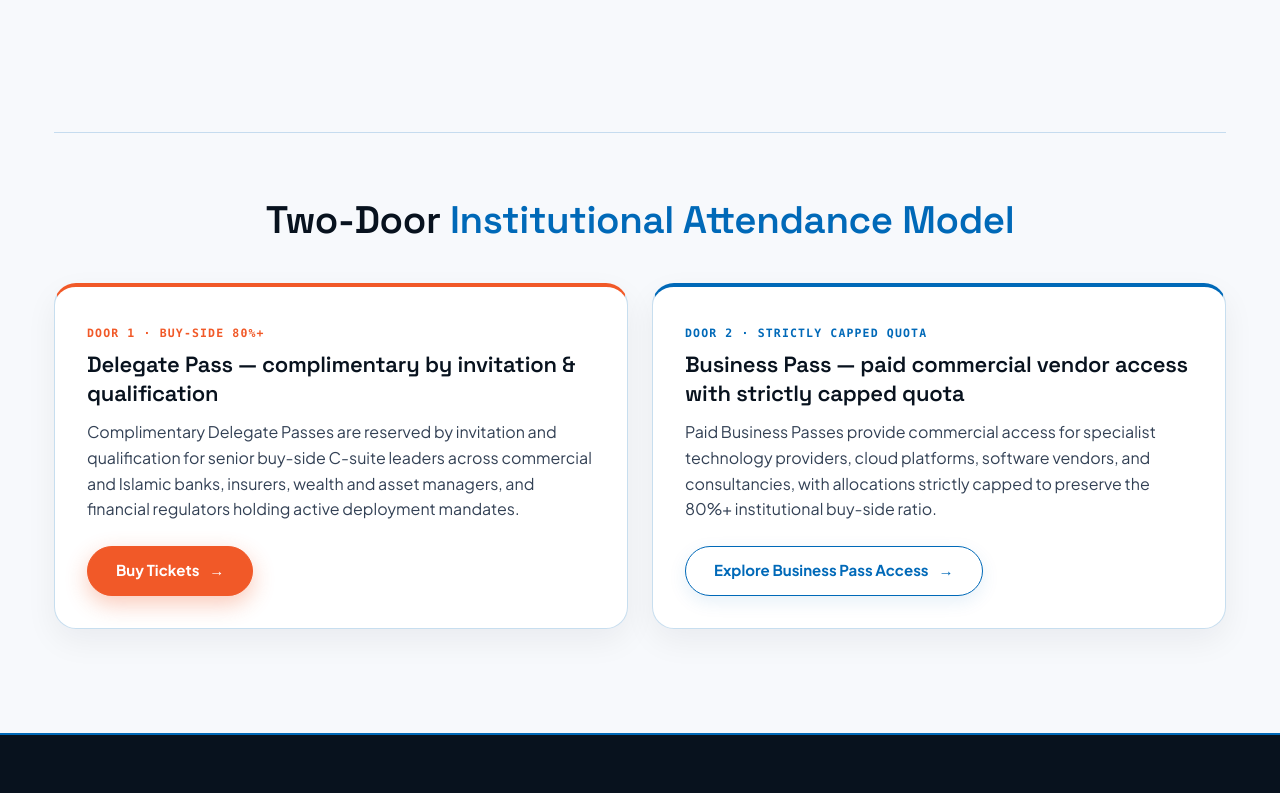
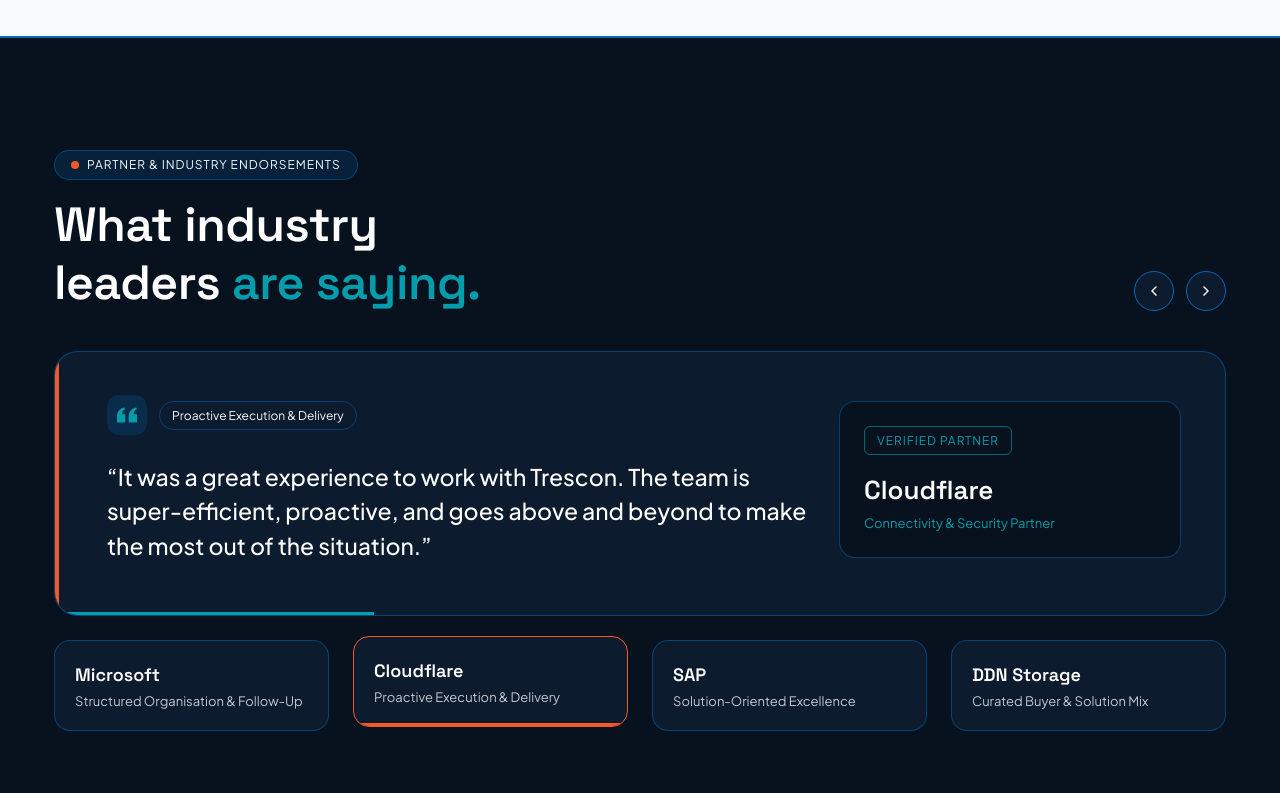
Before and after one commit to Trescon-Events/World-AI-Show-Dubai---Banking-2027, a Next.js app: page /banking/v3-preview in a window 1280 px wide. Shown: the part 9740-10533 px from the top of the page. Built offline with nearby package versions, Linux system fonts and the light colour scheme.

Commit message:
Move Two-Door Institutional Attendance Model from V3 homepage to Attend Delegate page

```diff
--- a/src/app/v3-preview/_components/NetworkingSectionV3.tsx
+++ b/src/app/v3-preview/_components/NetworkingSectionV3.tsx
@@ -1,7 +1,7 @@
 "use client";
 
 import { useEffect, useRef, useState } from "react";
-import { GradientText, V3_BASE } from "./SharedV3";
+import { GradientText } from "./SharedV3";
 
 const buyingUnitConstituencies = [
   {
@@ -179,7 +179,7 @@ function ThrivingEnvironmentShowcase() {
 export function NetworkingSectionV3() {
   return (
     <section
-      className="relative py-[104px] bg-[#F7F9FC] overflow-x-clip max-sm:py-[72px]"
+      className="relative pt-[104px] pb-0 bg-[#F7F9FC] overflow-x-clip max-sm:pt-[72px] max-sm:pb-0"
       id="networking"
     >
       <div className="w-[min(1172px,calc(100%-48px))] mx-auto max-sm:w-[calc(100%-32px)]">
@@ -222,79 +222,6 @@ export function NetworkingSectionV3() {
 
       {/* Sticky Scroll 4-Slide Feature */}
       <ThrivingEnvironmentShowcase />
-
-      {/* Two-Door Attendance Model */}
-      <div className="w-[min(1172px,calc(100%-48px))] mx-auto max-sm:w-[calc(100%-32px)]">
-        <div className="mt-24 pt-16 border-t border-[#0069B8]/20">
-          <div className="text-center mb-10">
-            <h3 className="text-[#08121E] font-semibold text-[clamp(26px,3vw,40px)] leading-[1.2] tracking-[-0.01em]">
-              Two-Door <GradientText tone="blue">Institutional Attendance Model</GradientText>
-            </h3>
-          </div>
-
-          <div className="grid grid-cols-2 gap-6 max-[980px]:grid-cols-1">
-            {/* Door 1: Delegate Pass */}
-            <div
-              data-aos="fade-right"
-              data-aos-delay="100"
-              className="group relative flex flex-col justify-between p-8 rounded-[22px] border border-[#0069B8]/22 border-t-4 border-t-[#F15928] bg-white shadow-[0_12px_32px_rgba(8,18,30,0.06)] overflow-hidden transition-all duration-300 hover:-translate-y-1.5 hover:border-[#0069B8]"
-            >
-              <div className="relative z-10">
-                <span className="inline-block text-[11.5px] font-mono font-bold uppercase tracking-[0.1em] text-[#F15928] mb-2">
-                  Door 1 · Buy-Side 80%+
-                </span>
-                <h4 className="text-[#08121E] font-semibold text-[22px] leading-[1.3] mb-3 transition-colors duration-300 group-hover:text-[#0069B8]">
-                  Delegate Pass — complimentary by invitation &amp; qualification
-                </h4>
-                <p className="text-[#334155] text-[16px] leading-[1.6] mb-6">
-                  Complimentary Delegate Passes are reserved by invitation and qualification for senior buy-side C-suite leaders across commercial and Islamic banks, insurers, wealth and asset managers, and financial regulators holding active deployment mandates.
-                </p>
-              </div>
-              <div className="relative z-10">
-                <a
-                  href={`${V3_BASE}/attend/delegate/`}
-                  className="bb-btn-primary inline-flex items-center justify-center gap-2.5 h-[50px] px-7 font-bold text-[15px]"
-                >
-                  Buy Tickets
-                  <span className="inline-block transition-transform duration-300 group-hover:translate-x-1">
-                    →
-                  </span>
-                </a>
-              </div>
-            </div>
-
-            {/* Door 2: Business Pass */}
-            <div
-              data-aos="fade-left"
-              data-aos-delay="200"
-              className="group relative flex flex-col justify-between p-8 rounded-[22px] border border-[#0069B8]/22 border-t-4 border-t-[#0069B8] bg-white shadow-[0_12px_32px_rgba(8,18,30,0.06)] overflow-hidden transition-all duration-300 hover:-translate-y-1.5 hover:border-[#0069B8]"
-            >
-              <div className="relative z-10">
-                <span className="inline-block text-[11.5px] font-mono font-bold uppercase tracking-[0.1em] text-[#0069B8] mb-2">
-                  Door 2 · Strictly Capped Quota
-                </span>
-                <h4 className="text-[#08121E] font-semibold text-[22px] leading-[1.3] mb-3 transition-colors duration-300 group-hover:text-[#0069B8]">
-                  Business Pass — paid commercial vendor access with strictly capped quota
-                </h4>
-                <p className="text-[#334155] text-[16px] leading-[1.6] mb-6">
-                  Paid Business Passes provide commercial access for specialist technology providers, cloud platforms, software vendors, and consultancies, with allocations strictly capped to preserve the 80%+ institutional buy-side ratio.
-                </p>
-              </div>
-              <div className="relative z-10">
-                <a
-                  href={`${V3_BASE}/attend/`}
-                  className="bb-btn-outline-light inline-flex items-center justify-center gap-2.5 h-[50px] px-7 font-bold text-[15px]"
-                >
-                  Explore Business Pass Access
-                  <span className="inline-block transition-transform duration-300 group-hover:translate-x-1">
-                    →
-                  </span>
-                </a>
-              </div>
-            </div>
-          </div>
-        </div>
-      </div>
     </section>
   );
 }
--- a/src/app/v3-preview/attend/page.tsx
+++ b/src/app/v3-preview/attend/page.tsx
@@ -575,6 +575,71 @@ export function AttendDelegateSectionV3() {
           <BenefitGridV3 items={gatewayCards} />
         </div>
       </section>
+
+      {/* Two-Door Institutional Attendance Model */}
+      <section className="py-[86px] bg-[#F7F9FC] border-t-2 border-[#0069B8] max-sm:py-[62px]">
+        <div className="w-[min(1172px,calc(100%-48px))] mx-auto max-sm:w-[calc(100%-32px)]">
+          <div className="text-center mb-10">
+            <h2 className="font-heading m-0 text-[#08121E] font-bold text-[clamp(30px,3.8vw,46px)] leading-[1.12] tracking-[-0.02em]">
+              Two-Door <GradientText tone="blue">Institutional Attendance Model</GradientText>
+            </h2>
+          </div>
+
+          <div className="grid grid-cols-2 gap-6 max-[980px]:grid-cols-1">
+            {/* Door 1: Delegate Pass */}
+            <div className="group relative flex flex-col justify-between p-8 rounded-[22px] border border-[#0069B8]/22 border-t-4 border-t-[#F15928] bg-white shadow-[0_12px_32px_rgba(8,18,30,0.06)] overflow-hidden transition-all duration-300 hover:-translate-y-1.5 hover:border-[#0069B8]">
+              <div className="relative z-10">
+                <span className="inline-block text-[11.5px] font-mono font-bold uppercase tracking-[0.1em] text-[#F15928] mb-2">
+                  Door 1 · Buy-Side 80%+
+                </span>
+                <h3 className="font-heading text-[#08121E] font-semibold text-[22px] leading-[1.3] mb-3 transition-colors duration-300 group-hover:text-[#0069B8]">
+                  Delegate Pass — complimentary by invitation &amp; qualification
+                </h3>
+                <p className="text-[#334155] text-[16px] leading-[1.6] mb-6">
+                  Complimentary Delegate Passes are reserved by invitation and qualification for senior buy-side C-suite leaders across commercial and Islamic banks, insurers, wealth and asset managers, and financial regulators holding active deployment mandates.
+                </p>
+              </div>
+              <div className="relative z-10">
+                <a
+                  href={`${V3_BASE}/general-enquiry/`}
+                  className="bb-btn-primary inline-flex items-center justify-center gap-2.5 h-[50px] px-7 font-bold text-[15px]"
+                >
+                  Buy Tickets
+                  <span className="inline-block transition-transform duration-300 group-hover:translate-x-1">
+                    →
+                  </span>
+                </a>
+              </div>
+            </div>
+
+            {/* Door 2: Business Pass */}
+            <div className="group relative flex flex-col justify-between p-8 rounded-[22px] border border-[#0069B8]/22 border-t-4 border-t-[#0069B8] bg-white shadow-[0_12px_32px_rgba(8,18,30,0.06)] overflow-hidden transition-all duration-300 hover:-translate-y-1.5 hover:border-[#0069B8]">
+              <div className="relative z-10">
+                <span className="inline-block text-[11.5px] font-mono font-bold uppercase tracking-[0.1em] text-[#0069B8] mb-2">
+                  Door 2 · Strictly Capped Quota
+                </span>
+                <h3 className="font-heading text-[#08121E] font-semibold text-[22px] leading-[1.3] mb-3 transition-colors duration-300 group-hover:text-[#0069B8]">
+                  Business Pass — paid commercial vendor access with strictly capped quota
+                </h3>
+                <p className="text-[#334155] text-[16px] leading-[1.6] mb-6">
+                  Paid Business Passes provide commercial access for specialist technology providers, cloud platforms, software vendors, and consultancies, with allocations strictly capped to preserve the 80%+ institutional buy-side ratio.
+                </p>
+              </div>
+              <div className="relative z-10">
+                <a
+                  href={`${V3_BASE}/attend/#pass-matrix`}
+                  className="bb-btn-outline-light inline-flex items-center justify-center gap-2.5 h-[50px] px-7 font-bold text-[15px]"
+                >
+                  Explore Business Pass Access
+                  <span className="inline-block transition-transform duration-300 group-hover:translate-x-1">
+                    →
+                  </span>
+                </a>
+              </div>
+            </div>
+          </div>
+        </div>
+      </section>
     </>
   );
 }
```
